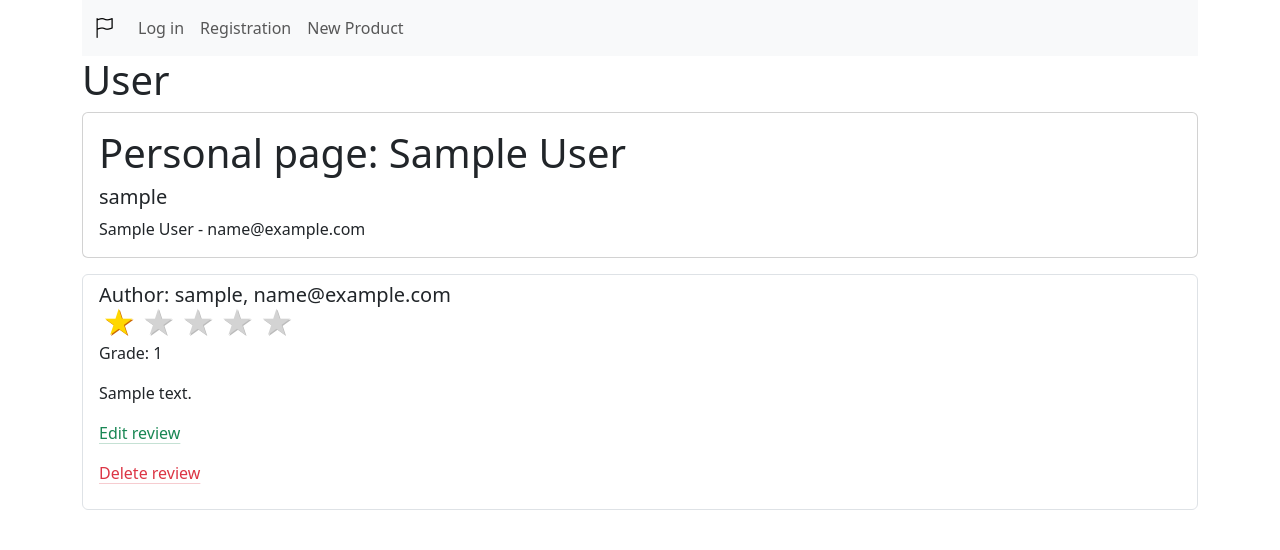
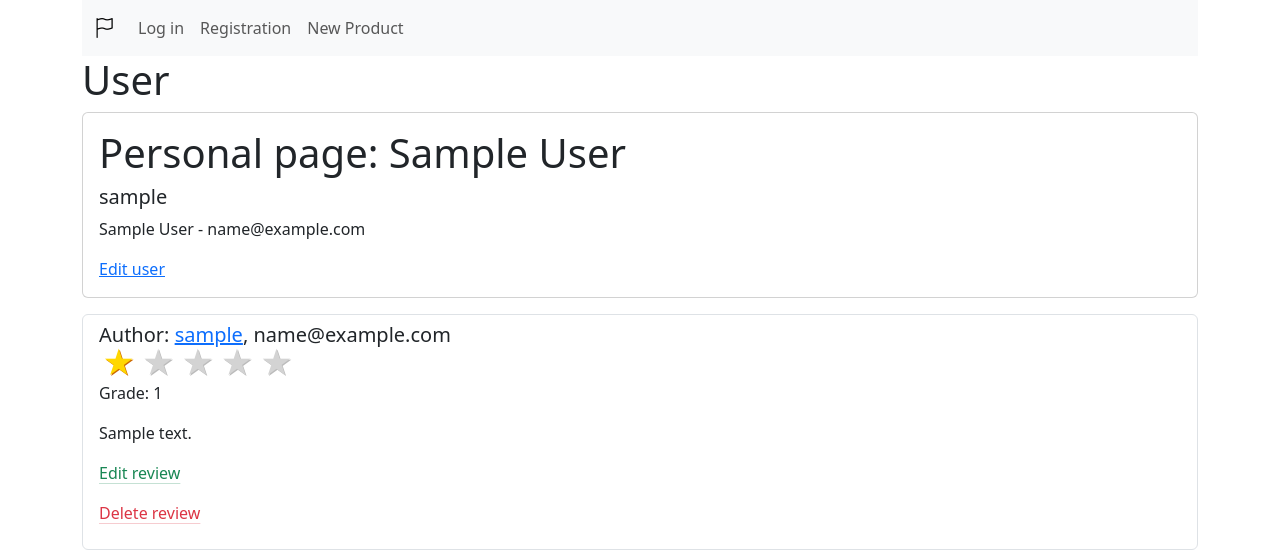
Before and after one commit to Vityaendless/otzovik_task, a Django app: page /accounts/user/1/ in a window 1280 px wide. Shown: the top 550 px of the page. Run offline with Django 5.2, Linux system fonts and the light colour scheme; tables that the repository leaves empty hold one stand-in row (values such as "Sample post").

Commit message:
added edit user views

```diff
--- a/source/accounts/templates/user_detail.html
+++ b/source/accounts/templates/user_detail.html
@@ -8,6 +8,7 @@
             <h1>Personal page: {{ user_obj.get_full_name|default:user_obj.username }}</h1>
             <h5 class="card-title">{{ user_obj.username }}</h5>
             <p class="card-text">{{ user_obj.first_name }} {{ user_obj.last_name }} - {{ user_obj.email }}</p>
+            <a href="{% url 'accounts:edit_user' user_obj.pk %}" >Edit user</a>
         </div>
     </div>
     {% include 'partial/reviews_list.html' %}
--- a/source/accounts/urls.py
+++ b/source/accounts/urls.py
@@ -1,7 +1,7 @@
 from django.urls import path
 from django.contrib.auth.views import LoginView, LogoutView
 
-from .views import RegisterView, UserDetailView
+from .views import RegisterView, UserDetailView, UserEditView
 
 
 app_name = 'accounts'
@@ -11,7 +11,7 @@ urlpatterns = [
     path('logout/', LogoutView.as_view(), name='logout'),
     path('registration/', RegisterView.as_view(), name='registration'),
     path('user/<int:pk>/', UserDetailView.as_view(), name='user_details'),
-    # path('<int:pk>/change/', UserChangeView.as_view(), name='user_change'),
+    path('user/<int:pk>/edit/', UserEditView.as_view(), name='edit_user'),
     # path('<int:pk>/password_change/', UserPasswordChangeView.as_view(), name='user_password_change'),
 ]
 
--- a/source/accounts/views.py
+++ b/source/accounts/views.py
@@ -1,8 +1,8 @@
 from django.shortcuts import render, redirect, reverse
-from django.views.generic import CreateView, DetailView
+from django.views.generic import CreateView, DetailView, UpdateView
 from django.contrib.auth import get_user_model, login
 
-from .forms import MyUserCreationForm
+from .forms import MyUserCreationForm, UserChangeForm
 from webapp.helpers import Helper
 
 
@@ -30,3 +30,13 @@ class UserDetailView(DetailView):
         context['reviews'] = self.get_object().reviews.all()
         context['stars'] = Helper.stars
         return context
+
+
+class UserEditView(UpdateView):
+    model = get_user_model()
+    form_class = UserChangeForm
+    template_name = 'user_change.html'
+    context_object_name = 'user_obj'
+
+    def get_success_url(self):
+        return reverse('accounts:user_details', kwargs={'pk': self.object.pk})
--- a/source/webapp/templates/partial/reviews_list.html
+++ b/source/webapp/templates/partial/reviews_list.html
@@ -4,7 +4,7 @@
 <ul class="list-group">
     {% for review in reviews %}
         <li class="list-group-item mb-1">
-            <h5 class="card-title">Author: {{ review.author }}, {{ review.author.email }}</h5>
+            <h5 class="card-title">Author: <a href="{% url 'accounts:user_details' pk=review.author.pk %}" >{{ review.author }}</a>, {{ review.author.email }}</h5>
             <div class="rating-result">
                 {% for star in stars %}
                     <span {% if review.grade >= forloop.counter %}class="active"{% endif %}></span>
```
Also changed, not shown: source/accounts/forms.py (+8 -0 lines), source/accounts/templates/user_change.html (added, +7 -0 lines).
